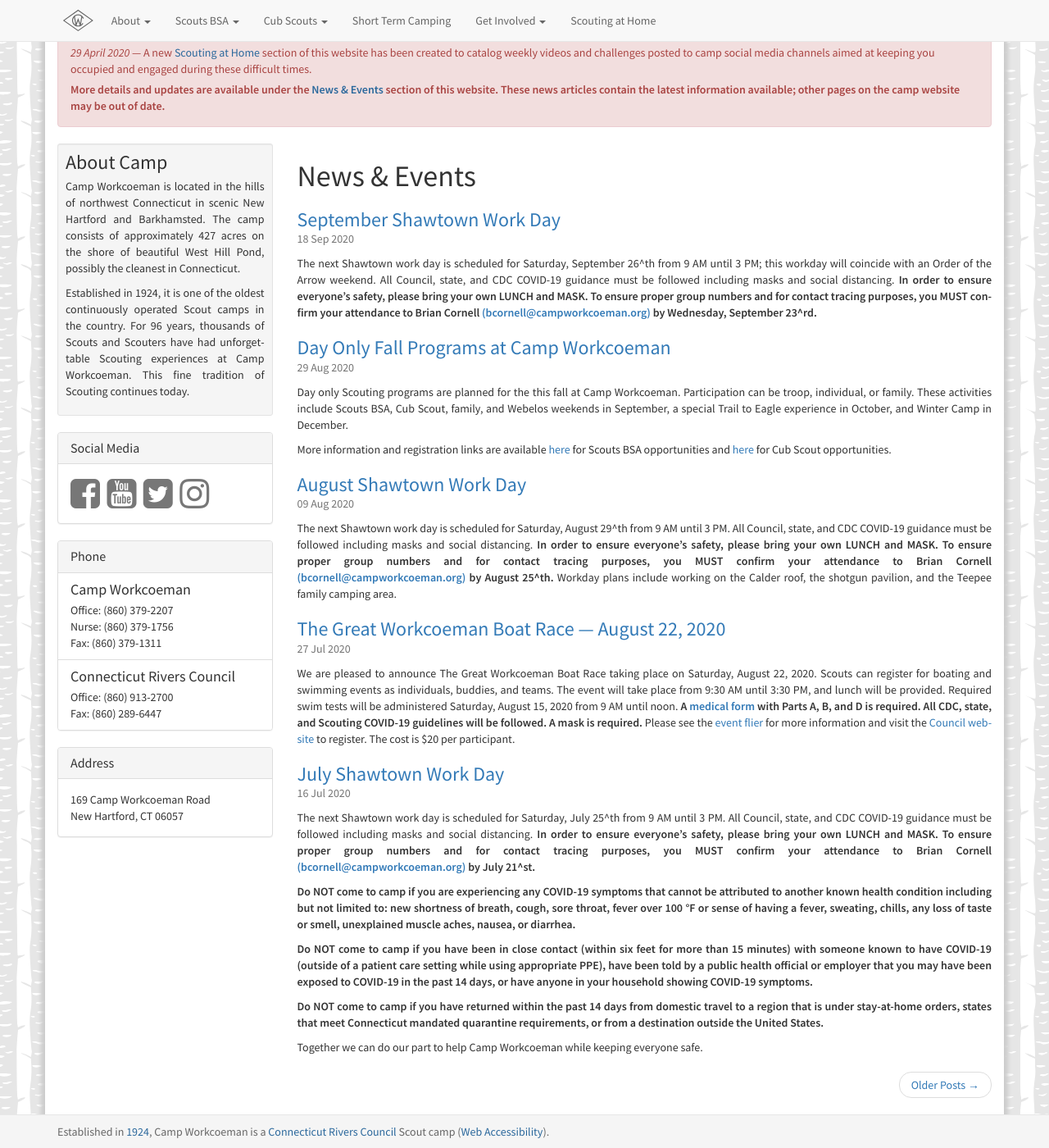
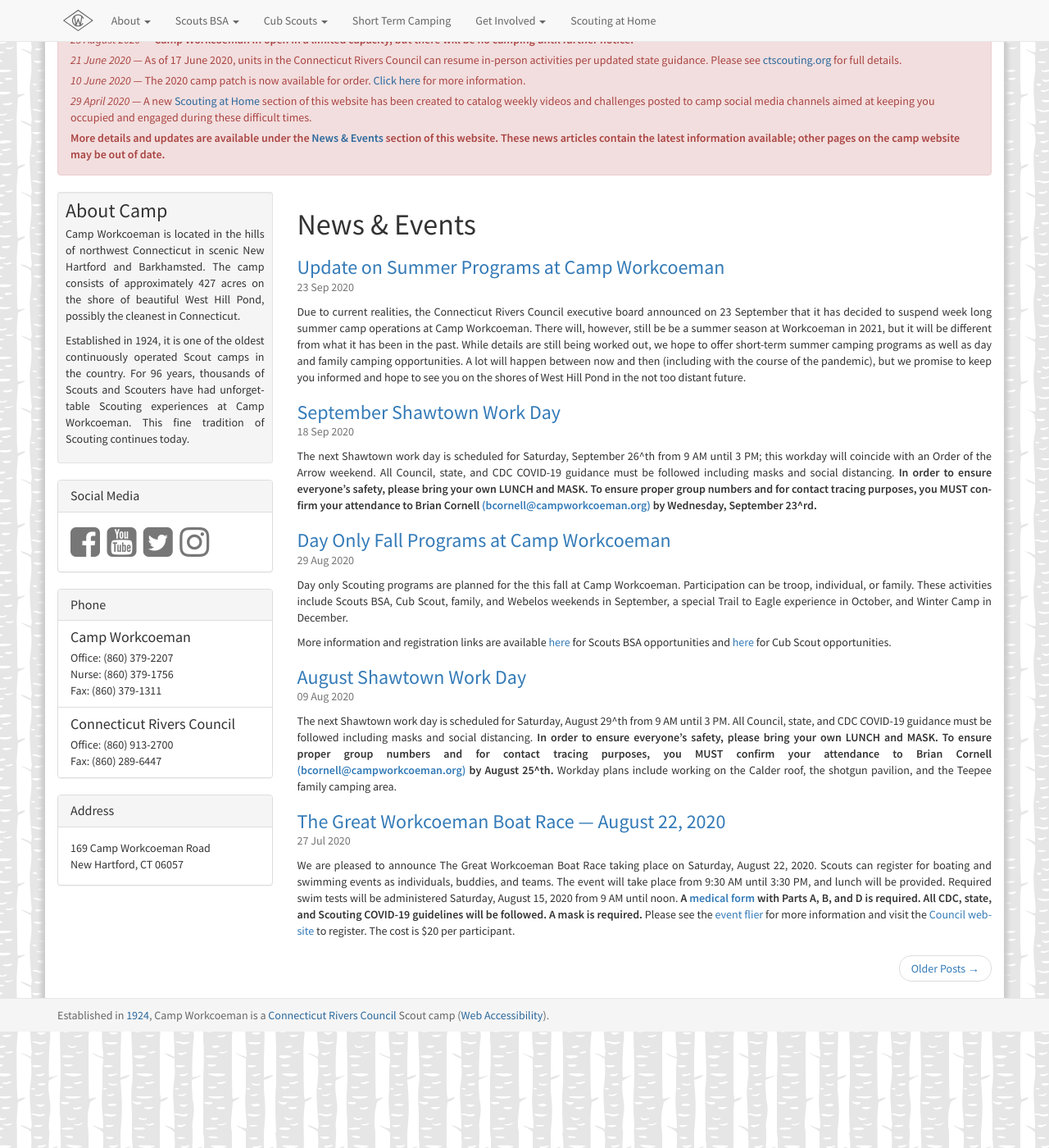
Before and after one commit to campworkcoeman/campworkcoeman.org, a Jekyll site: the page built from about/news/index.html, in a window 1280 px wide and 1400 px high, scrolled down 369 px. Shown: the whole window at 82% size. Built offline with Jekyll 4.4.1, drawn with Linux system fonts in a browser that asks for light colours; nearby versions of some CDN libraries; Markdown is read by kramdown in place of the engine named in the settings; the list of posts is cut into pages by our own code; some of the changed text lies outside the part shown.

Commit message:
Update on suspended week long summer operations.

```diff
--- a/2021.md
+++ /dev/null
@@ -1,40 +0,0 @@
----
-published: true
-layout: generic
-title: 2021 Scouts BSA Registration
-description: This page contains information about the 2021 Camp Workcoeman season.
-keywords: "Boy Scout, Scouts BSA, resident camp, 2021, registration, reservation"
----
-
-> %list-group%
-> <a href="https://campworkcoeman.org/" class="list-group-item">2021 Staff/CIT Interest Form (Coming Soon)</a>
-
-Below, you will find links to the Council website to register your troop for summer 2021 at Camp Workcoeman.
-
-## Loyalty Program
-
-If your troop registers by October 1^st:
-
-- The $50 campsite reservation fee is waived.
-- $100 Trading Post credit for your troop towards your final invoice if you pay the per Scout deposit by Feb 1^st.
-- Preferred discount pricing on off-season paid programs. (Certain programs apply.)
-- A free weekend tent camping site at **any** of the Connecticut Rivers Council camps before the 2021 season. (Some blackout dates apply.)
-- Exclusive free Scouter pricing for 2021 that includes one additional adult Scouter for free over normal pricing (e.g., 10 Scouts get 3 free Scouters, 20 Scouts get 4 free Scouters, etc.).
-- A personal visit from a camp staff member who will come to your troop meeting in the 2020--2021 off-season to talk about 2021 summer camp.
-
-## Scouts BSA Summer Camp
-
-> %list-group%
-> <a href="https://scoutingevent.com/066-2021sitereservations" class="list-group-item">Week 1 --- July 4--10, 2021</a>
-> <a href="https://scoutingevent.com/066-2021sitereservations" class="list-group-item">Week 2 --- July 11--17, 2021</a>
-> <a href="https://scoutingevent.com/066-2021sitereservations" class="list-group-item">Week 3 --- July 18--24, 2021</a>
-> <a href="https://scoutingevent.com/066-2021sitereservations" class="list-group-item">Week 4 --- July 25--31, 2021</a>
-> <a href="https://scoutingevent.com/066-2021sitereservations" class="list-group-item">Week 5 --- August 1--7, 2021</a>
-
-## Scouts BSA Specialty Camps
-
-> %text-center%
-> **Week #5**<br/>
-> August 1--7, 2021<br/>
-> Trail to Eagle Camp<br/>
-> Other Specialty Camps
--- a/_includes/announcement.html
+++ b/_includes/announcement.html
@@ -2,11 +2,13 @@
 <div class="row">
 <div class="col-sm-12">
 <div id="announcement">
+    <div class="alert alert-warning">
+    <h3 class="list-group-item-heading text-center"><a href="https://campworkcoeman.org/about/news/2020/09/23/summer-operations-update/" class="alert-link">Update on Summer Programs at Camp Workcoeman</a></h3>
+    </div>
     <div class="alert alert-danger">
     <h3 class="list-group-item-heading">COVID-19 Update</h3>
     <p><em>29 August 2020</em> &mdash; <a href="https://campworkcoeman.org/about/news/2020/08/29/day-only-fall-programs/">Registration</a> is now open for day only fall programs at Camp Workcoeman.</p>
     <p><em>25 August 2020</em> &mdash; <b>Camp Workcoeman in open in a limited capacity, but there will be no camping until further notice.</b></p>
-    <p><em>14 July 2020</em> &mdash; Reservations are now open for the 2021 summer season; <a href="https://campworkcoeman.org/2021/">register</a> your troop by 1 October 2020 to earn loyalty benefits.</p>
     <p><em>21 June 2020</em> &mdash; As of 17 June 2020, units in the Connecticut Rivers Council can resume in-person activities per updated state guidance. Please see <a href="https://ctscouting.org/covid-19-council-update/">ctscouting.org</a> for full details.</p>
     <p><em>10 June 2020</em> &mdash; The 2020 camp patch is now available for order. <a href="https://campworkcoeman.org/about/news/2020/06/10/2020-camp-patch-available/">Click here</a> for more information.</p>
     <p><em>29 April 2020</em> &mdash; A new <a href="https://campworkcoeman.org/scouting-at-home/">Scouting at Home</a> section of this website has been created to catalog weekly videos and challenges posted to camp social media channels aimed at keeping you occupied and engaged during these difficult times.</p>
--- /dev/null
+++ b/about/news/_posts/2020-09-23-summer-operations-update.md
@@ -0,0 +1,7 @@
+---
+published: true
+layout: news-item
+title: Update on Summer Programs at Camp Workcoeman
+---
+
+Due to current realities, the Connecticut Rivers Council executive board announced on 23 September that it has decided to suspend week long summer camp operations at Camp Workcoeman. There will, however, still be be a summer season at Workcoeman in 2021, but it will be different from what it has been in the past. While details are still being worked out, we hope to offer short-term summer camping programs as well as day and family camping opportunities. A lot will happen between now and then (including with the course of the pandemic), but we promise to keep you informed and hope to see you on the shores of West Hill Pond in the not too distant future.
--- a/index.html
+++ b/index.html
@@ -55,9 +55,6 @@
               </a>
               <a href="{{ site.url }}//scouts-bsa/2020-fall-programs/" class="list-group-item">
                 2020 Scouts BSA Fall Programs
-              </a>
-              <a href="{{ site.url }}/2021/" class="list-group-item">
-                Register for 2021 Summer Season
               </a>
             </div>
           </div>
--- a/scouts-bsa/resident-camp.md
+++ b/scouts-bsa/resident-camp.md
@@ -6,7 +6,7 @@
 ---
 
 <div class="alert alert-info">
-Scouts BSA resident camp has been canceled for the 2020 season. Dates for 2021 have not yet been announced.
+Scouts BSA resident camp has been canceled for the 2020 season.
 </div>
 
 > %text-center%
```
